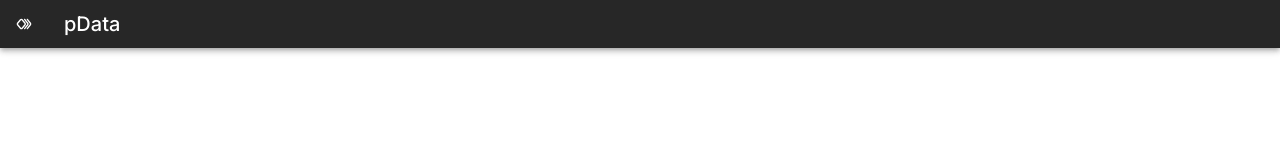
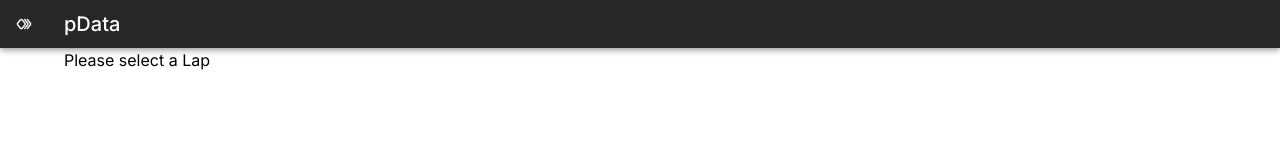
Before and after one commit to paskalwolski/pData-web, a React (Vite) app in the folder hosting/: page /laps in a window 1280 px wide. Shown: the top 160 px of the page. Built offline with nearby package versions, Linux system fonts and the light colour scheme.

Commit message:
[Hosting] Corrects path to laps screens
- Includes a placeholder lap selector screen

```diff
--- a/hosting/src/App.tsx
+++ b/hosting/src/App.tsx
@@ -6,6 +6,7 @@ import { useToggle } from "./hooks/useToggle";
 import { CustomDrawer } from "./components/AppControls/CustomDrawer";
 import { Homepage } from "./views/HomePage";
 import { NewLapData } from "./views/NewLapData";
+import { LapSelectorPage } from "./views/LapSelectorPage";
 
 export default function App() {
     const [isDrawerOpen, toggleDrawerOpen] = useToggle(false);
@@ -22,11 +23,12 @@ export default function App() {
                 />
                 <Container>
                     <Switch>
-                        <Route path="/lap/:lapId">
+                        <Route path="/laps/:lapId">
                             {({ lapId }: { lapId: string }) => (
                                 <NewLapData lapId={lapId} />
                             )}
                         </Route>
+                        <Route path="/laps" component={LapSelectorPage} />
                         <Route path="/" component={Homepage} />
                     </Switch>
                 </Container>
--- a/hosting/src/views/HomePage.tsx
+++ b/hosting/src/views/HomePage.tsx
@@ -15,7 +15,7 @@ const Homepage = () => {
     const [latestLaps, isLoadingLatestLaps] = useLatestLaps(10);
     const [, navigate] = useLocation();
     const handleSelectLap = (lapId: string) => {
-        navigate(`/lap/${lapId}`);
+        navigate(`/laps/${lapId}`);
     };
 
     return (
--- /dev/null
+++ b/hosting/src/views/LapSelectorPage.tsx
@@ -0,0 +1,5 @@
+import { Typography } from "@mui/material";
+
+export const LapSelectorPage = () => {
+    return <Typography>Please select a Lap</Typography>;
+};
--- a/hosting/src/views/NewLapData.tsx
+++ b/hosting/src/views/NewLapData.tsx
@@ -9,7 +9,7 @@ export const NewLapData = ({ lapId }: NewLapDataProps) => {
 
     return (
         <Stack>
-            <Typography>{lapId}</Typography>;
+            <Typography>{lapId}</Typography>
         </Stack>
     );
 };
```
